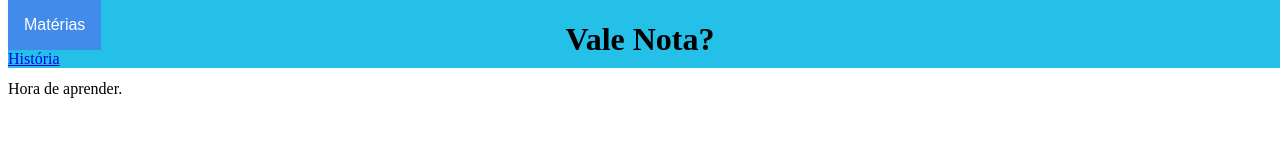
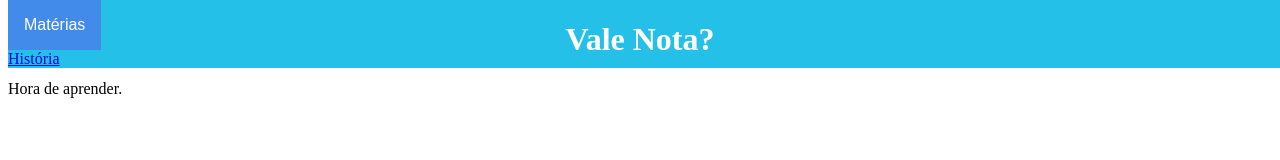
Before and after one commit to rafaminari/rafaminari.github.io, a plain HTML site: page index.html in a window 1280 px wide. Drawn offline with Linux system fonts and the light colour scheme.

Commit message:
Updated the title

```diff
--- a/styles.css
+++ b/styles.css
@@ -14,8 +14,9 @@ li {
 
 h1{
     text-align: center;
-    position: relative;
-    /*top: 30px;*/
+    position:relative;
+    z-index: 3;
+    color: white;
 }
 
 li a{
```
